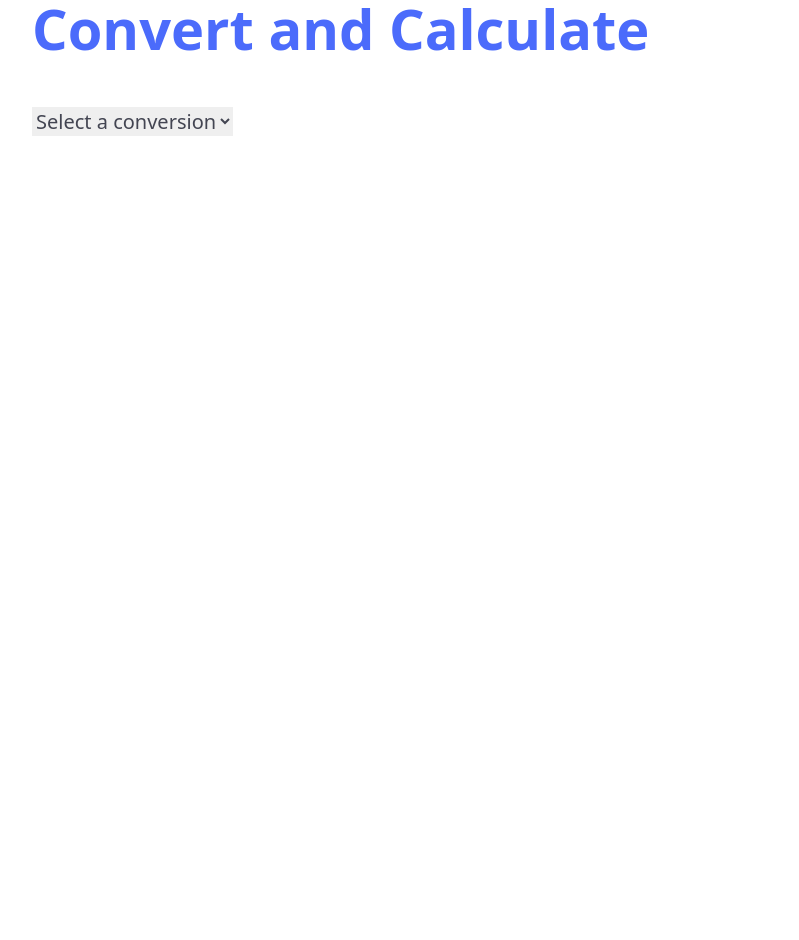
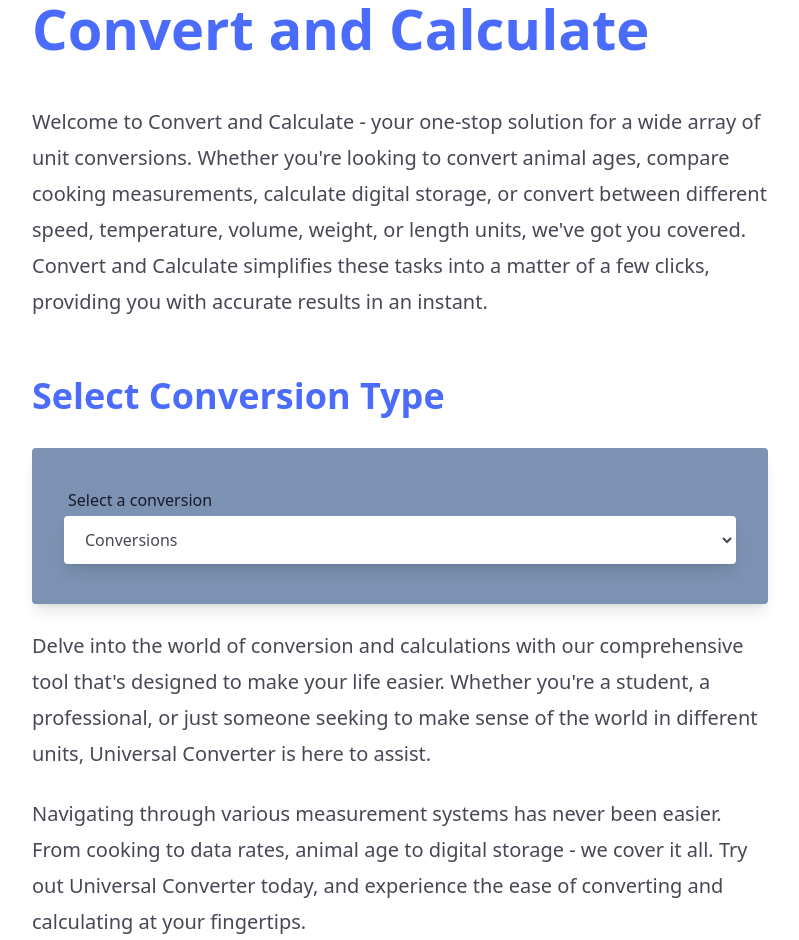
Before and after one commit to spences10/cac, a SvelteKit app: page / in a window 1280 px wide. Shown: the whole page, without its empty margins (240-1039 px from the left). Before the commit the page ends 800 px from the top, so only its background shows below. Built offline with nearby package versions, Linux system fonts and the light colour scheme.

Commit message:
feat: :recycle: implement new components
add SEO stuffs

```diff
--- a/src/routes/+page.svelte
+++ b/src/routes/+page.svelte
@@ -1,4 +1,6 @@
 <script lang="ts">
+	import Input from '$lib/components/input.svelte'
+	import Select from '$lib/components/select.svelte'
 	import { conversions } from '$lib/conversions/config'
 
 	interface Conversion {
@@ -7,61 +9,120 @@
 		units: Record<string, any> | null
 	}
 
-	let selected_conversion: Conversion | null = null
-
 	let from_unit = ''
 	let to_unit = ''
 	let value = '0'
 	let converted_value: number = 0
 
+	let selected_conversion_name = ''
+	let selected_conversion: Conversion | null = null
+
 	$: {
-		if (selected_conversion) {
-			const conversion = selected_conversion.function(
+		selected_conversion =
+			conversions.find((c) => c.name === selected_conversion_name) ||
+			null
+	}
+
+	$: {
+		if (selected_conversion && from_unit && to_unit && value) {
+			converted_value = selected_conversion.function(
 				from_unit,
 				to_unit,
-				parseFloat(value)
+				Number(value)
 			)
-			if (conversion !== null) {
-				converted_value = conversion
-			} else {
-				converted_value = 0
-			}
+		} else {
+			converted_value = 0
 		}
 	}
 </script>
 
+<svelte:head>
+	<title>
+		Convert and Calculate: Calculate and Convert Units Across Multiple
+		Domains
+	</title>
+	<meta
+		name="description"
+		content="Effortlessly convert and calculate units across a wide array of categories including animal ages, cooking measurements, digital storage, speed, temperature, and more. Experience the convenience of having all your conversion tools in one place."
+	/>
+	<meta
+		name="keywords"
+		content="convert and calculate, unit conversion, animal age conversion, cooking measurements, digital storage, speed conversion, temperature conversion, volume conversion, weight conversion, length conversion"
+	/>
+</svelte:head>
+
 <h1>Convert and Calculate</h1>
 
-<select bind:value={selected_conversion}>
-	<option disabled value={null}>Select a conversion</option>
-	{#each conversions as conversion (conversion.name)}
-		<option value={conversion}>{conversion.name}</option>
-	{/each}
-</select>
+<section>
+	<h2 id="intro" class="hidden">Introduction</h2>
+	<p>
+		Welcome to Convert and Calculate - your one-stop solution for a
+		wide array of unit conversions. Whether you're looking to convert
+		animal ages, compare cooking measurements, calculate digital
+		storage, or convert between different speed, temperature, volume,
+		weight, or length units, we've got you covered. Convert and
+		Calculate simplifies these tasks into a matter of a few clicks,
+		providing you with accurate results in an instant.
+	</p>
+</section>
 
-{#if selected_conversion && selected_conversion.units}
-	<label>
-		From:
-		<select bind:value={from_unit}>
-			{#each Object.keys(selected_conversion.units) as unit (unit)}
-				<option value={unit}>{unit}</option>
-			{/each}
-		</select>
-	</label>
+<h2 id="conversion-selection">Select Conversion Type</h2>
+<section
+	aria-labelledby="conversion-selection"
+	class="mb-5 card shadow-lg bg-secondary"
+>
+	<div class="card-body">
+		<Select
+			id="conversion-select"
+			label="Select a conversion"
+			options={conversions.map((c) => ({ name: c.name }))}
+			placeholder="Conversions"
+			bind:selected_option={selected_conversion_name}
+		/>
 
-	<label>
-		To:
-		<select bind:value={to_unit}>
-			{#each Object.keys(selected_conversion.units) as unit (unit)}
-				<option value={unit}>{unit}</option>
-			{/each}
-		</select>
-	</label>
+		{#if selected_conversion && selected_conversion.units}
+			<Select
+				id="from-unit-select"
+				label="From"
+				options={Object.keys(selected_conversion.units).map(
+					(unit) => ({
+						name: unit,
+					})
+				)}
+				placeholder="From"
+				bind:selected_option={from_unit}
+			/>
 
-	<label>
-		Value:
-		<input type="number" bind:value min="0" />
-	</label>
+			<Select
+				id="to-unit-select"
+				label="To"
+				options={Object.keys(selected_conversion.units).map(
+					(unit) => ({
+						name: unit,
+					})
+				)}
+				placeholder="To"
+				bind:selected_option={to_unit}
+			/>
 
-	<p>Converted Value: {converted_value}</p>
-{/if}
+			<Input id="value-input" label="Value" bind:value />
+
+			<h3>Converted Value: {converted_value.toFixed(2)}</h3>
+		{/if}
+	</div>
+</section>
+
+<p>
+	Delve into the world of conversion and calculations with our
+	comprehensive tool that's designed to make your life easier. Whether
+	you're a student, a professional, or just someone seeking to make
+	sense of the world in different units, Universal Converter is here
+	to assist.
+</p>
+
+<p>
+	Navigating through various measurement systems has never been
+	easier. From cooking to data rates, animal age to digital storage -
+	we cover it all. Try out Universal Converter today, and experience
+	the ease of converting and calculating at your fingertips.
+</p>
```
